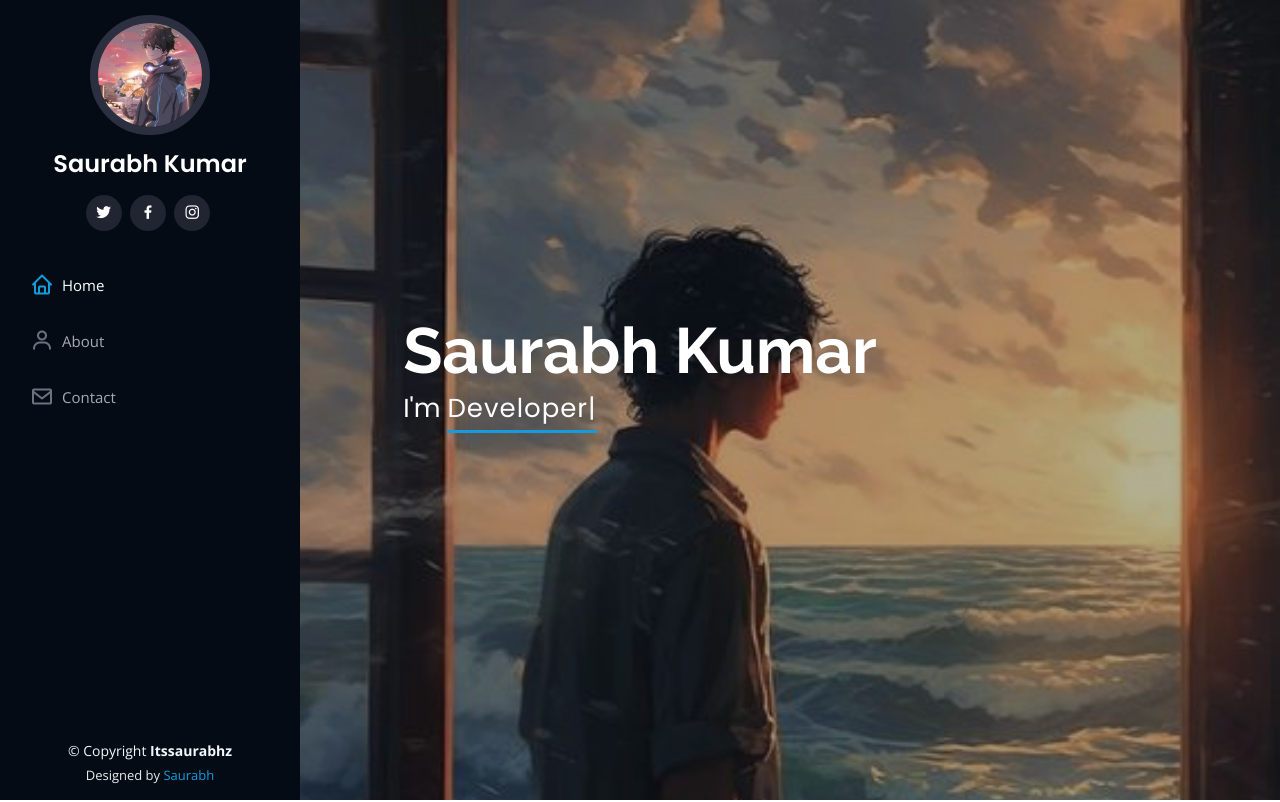
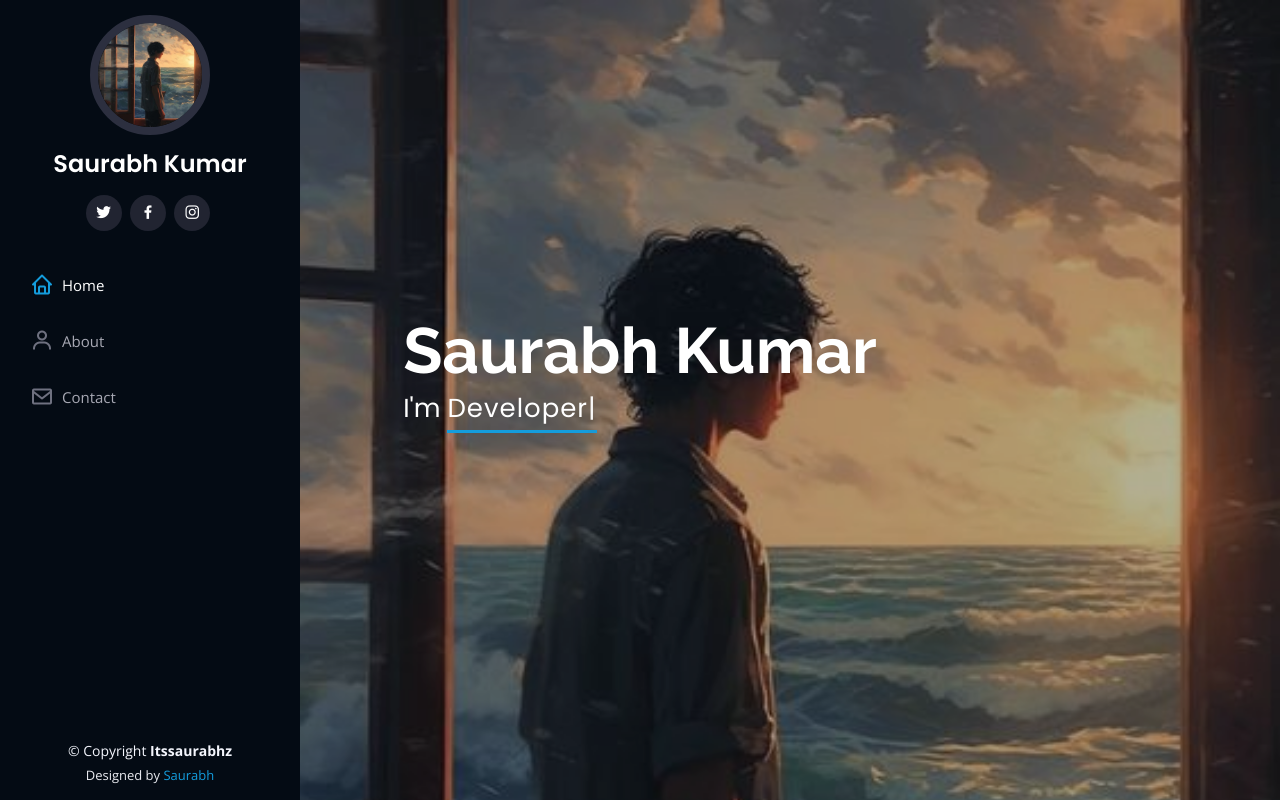
Before and after one commit to Itssaurabhz/Itssaurabhz.github.io, a plain HTML site: page index.html in a window 1280 px wide. Shown: the top 802 px of the page. Drawn offline with nearby package versions, Linux system fonts and the light colour scheme.

Commit message:
Update index.html

```diff
--- a/index.html
+++ b/index.html
@@ -39,7 +39,7 @@
     <div class="d-flex flex-column">
 
       <div class="profile">
-        <img src="assets/img/myimg.jpg" alt="" class="img-fluid rounded-circle">
+        <img src="assets/img/myimg2.jpg" alt="" class="img-fluid rounded-circle">
         <h1 class="text-light"><a href="index.html">Saurabh Kumar</a></h1>
         <div class="social-links mt-3 text-center">
           <a href="https://twitter.com/ItsSaurabhz" class="twitter"><i class="bx bxl-twitter"></i></a>
```
